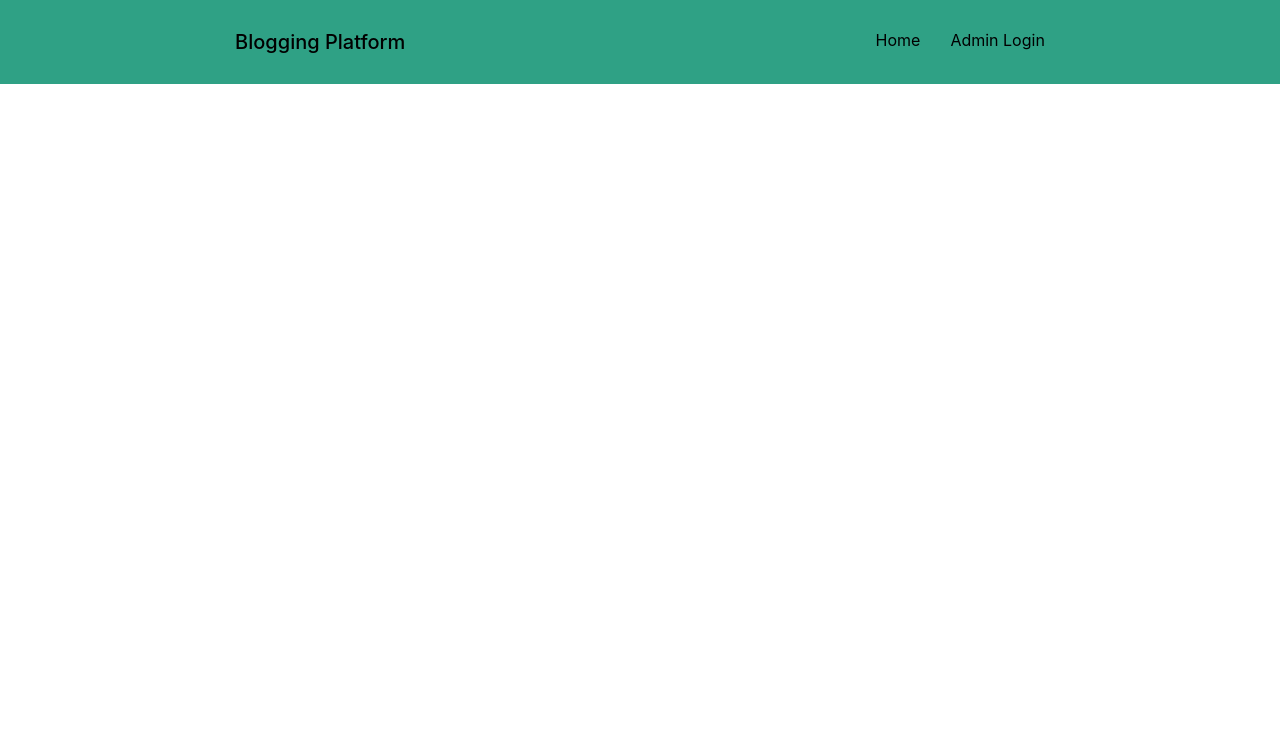
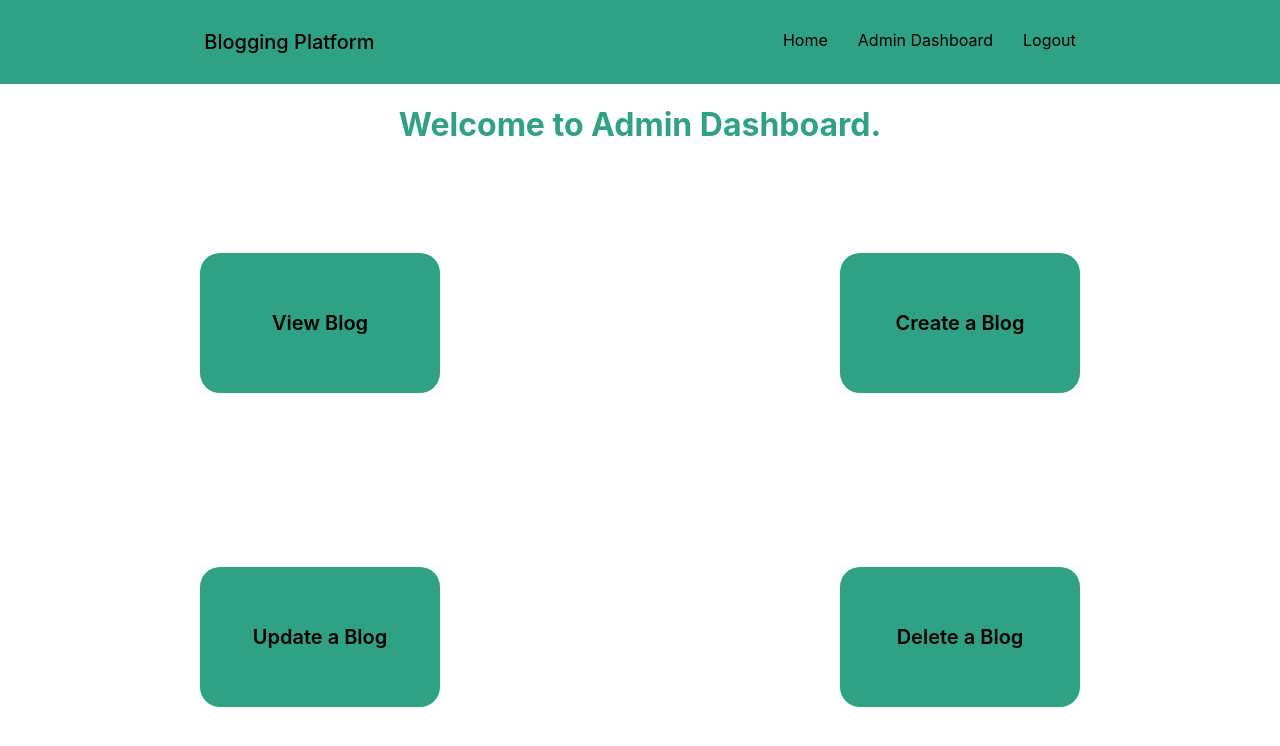
Before and after one commit to rjtgupta1/Blogging_Platform, a React (Create React App) app in the folder client/: page /admin/dashboard in a window 1280 px wide. Shown: the top 746 px of the page. Built offline with nearby package versions, Linux system fonts and the light colour scheme; sample sign-in values are in the browser's storage.

Commit message:
added protected route for admin & implemented logout feature

```diff
--- a/client/src/App.js
+++ b/client/src/App.js
@@ -5,6 +5,7 @@ import Blog from './components/Blog';
 import Home from './components/Home';
 import AdminLogin from './components/AdminLogin';
 import AdminDashboard from './components/AdminDashboard';
+import ProtectedRoute from './components/ProtectedRoute';
 
 function App() {
   return (
@@ -13,9 +14,10 @@ function App() {
       <Header />
         <Routes>
           <Route exact path='/' Component={Home}/>
-          <Route path='/admin-login' Component={AdminLogin} />
-          <Route path='/admin-dashboard' Component={AdminDashboard} />
-          <Route path='/create-a-blog' Component={Blog} />
+          <Route path='/admin' Component={AdminLogin} />
+          <Route path='/admin/dashboard' element={ <ProtectedRoute Component={AdminDashboard} /> } />
+          <Route path='/create-a-blog' element={ <ProtectedRoute Component={Blog} /> } />
+
         </Routes>
       </Router>
     </>
--- a/client/src/components/AdminLogin.jsx
+++ b/client/src/components/AdminLogin.jsx
@@ -1,4 +1,4 @@
-import React, { useState } from 'react';
+import React, { useEffect, useState } from 'react';
 import { useNavigate } from 'react-router-dom';
 
 function AdminLogin() {
@@ -7,12 +7,19 @@ function AdminLogin() {
   const [error, setError] = useState('');
   const navigate = useNavigate();
 
+  useEffect(()=>{
+    let login = localStorage.getItem('login');
+    if(login){
+      navigate('/admin/dashboard');
+    }
+  })
+
   const handleSubmit = (e) => {
     e.preventDefault();
-
     if (username === 'admin' && password === 'admin') {
       alert('Login successful! Redirecting to the admin dashboard...');
-      navigate('/admin-dashboard'); // redirecting after successful login
+      localStorage.setItem("login",true);
+      navigate('/admin/dashboard'); // redirecting after successful login
     } else {
       setError('Invalid username or password');
     }
--- a/client/src/components/Header.jsx
+++ b/client/src/components/Header.jsx
@@ -1,7 +1,19 @@
-import React from 'react'
+import React, { useEffect, useState } from 'react'
 import { Link } from 'react-router-dom'
 
 const Header = () => {
+
+  const [login,setLogin] = useState();
+  useEffect(()=>{
+    let login = localStorage.getItem('login');
+    setLogin(login);
+  },[])
+
+  const handleLogout = ()=>{
+    localStorage.removeItem('login');
+    setLogin(false);
+  }
+
   return (
     <>
       <nav className='navbar'>
@@ -10,7 +22,10 @@ const Header = () => {
         </div>
         <div className="navlinks">
           <Link to="/">Home</Link>
-          <Link to="/admin-login">Admin Login</Link>
+          <Link to="/admin">Admin Dashboard</Link>
+          {
+            login?<Link onClick={handleLogout}>Logout</Link>:null
+          }
         </div>
       </nav>
     </>
--- /dev/null
+++ b/client/src/components/ProtectedRoute.jsx
@@ -0,0 +1,21 @@
+import React, { useEffect } from 'react'
+import { useNavigate } from 'react-router-dom';
+
+const ProtectedRoute = (props) => {
+    const navigate = useNavigate();
+    const { Component } = props;
+    useEffect(()=>{
+        let isLoggedIn = localStorage.getItem('login');
+        if(!isLoggedIn){
+            navigate('/admin');
+        }
+    })
+
+    return (
+        <>
+            <Component />
+        </>
+    )
+}
+
+export default ProtectedRoute
```
